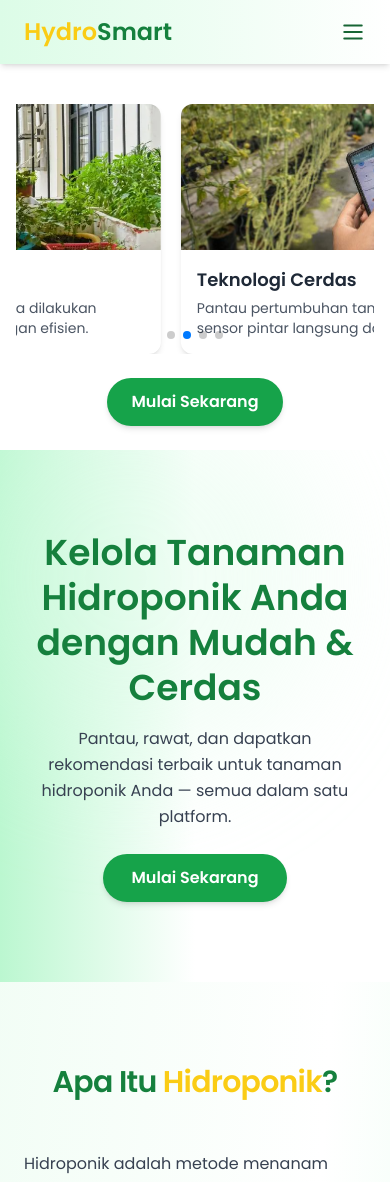
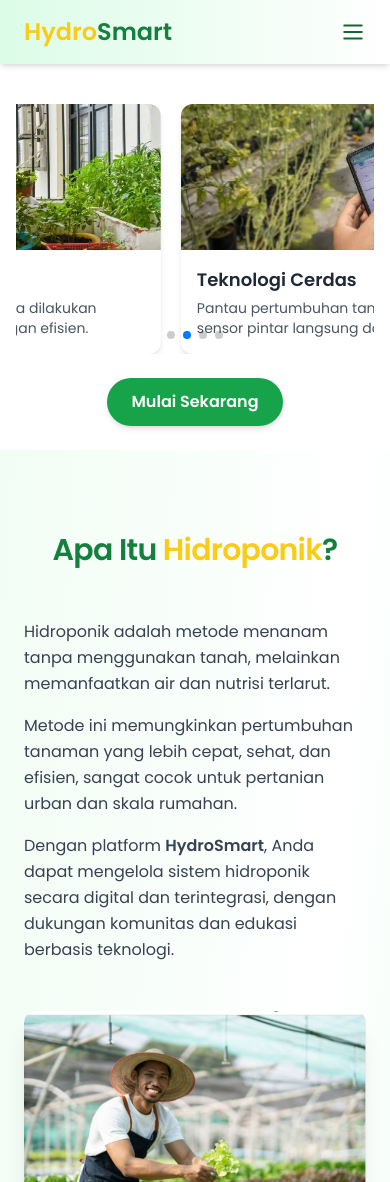
Before and after one commit to RduaneD/hydrosmart-frontend, a React (Vite) app: page / in a window 390 px wide. Shown: the top 1182 px of the page. Built offline with nearby package versions, Linux system fonts and the light colour scheme.

Commit message:
Update Hero.jsx

```diff
--- a/src/components/Hero.jsx
+++ b/src/components/Hero.jsx
@@ -3,7 +3,7 @@ import { Autoplay, Pagination, Navigation } from 'swiper/modules';
 import 'swiper/css';
 import 'swiper/css/pagination';
 import 'swiper/css/navigation';
-import { Link } from 'react-router-dom'; // ⬅️ Tambahkan ini
+import { Link } from 'react-router-dom';
 
 import card1Img from '../assets/cards/card1.png';
 import card2Img from '../assets/cards/card2.jpg';
@@ -37,8 +37,8 @@ export default function Hero() {
 
   return (
     <>
-      {/* === Carousel Atas (mobile/tablet) === */}
-      <section className="md:hidden px-4 pt-10 pb-6 bg-white order-first">
+      {/* === Carousel Atas (hanya tampil di mobile) === */}
+      <section className="block sm:hidden px-4 pt-10 pb-6 bg-white order-first">
         <Swiper
           modules={[Autoplay, Pagination]}
           spaceBetween={20}
@@ -65,7 +65,6 @@ export default function Hero() {
           ))}
         </Swiper>
 
-        {/* Tombol login mobile */}
         <div className="mt-6 text-center">
           <Link
             to="/login"
@@ -76,8 +75,8 @@ export default function Hero() {
         </div>
       </section>
 
-      {/* === Hero Section (desktop & tablet) === */}
-      <section className="relative flex flex-col-reverse md:flex-row items-center justify-between px-6 md:px-10 py-20 bg-gradient-to-r from-green-200 via-white to-white overflow-hidden">
+      {/* === Hero Section (hanya tampil di tablet & desktop) === */}
+      <section className="hidden sm:flex relative flex-col-reverse md:flex-row items-center justify-between px-6 md:px-10 py-20 bg-gradient-to-r from-green-200 via-white to-white overflow-hidden">
         {/* Background Glow */}
         <div className="absolute -top-16 -left-16 w-96 h-96 bg-green-100 opacity-40 rounded-full blur-3xl pointer-events-none z-0"></div>
 
@@ -105,7 +104,7 @@ export default function Hero() {
         />
       </section>
 
-      {/* === Carousel Bawah (desktop) === */}
+      {/* === Carousel Bawah (hanya tampil di desktop & tablet) === */}
       <section className="hidden md:block px-6 md:px-10 py-16 bg-white">
         <Swiper
           modules={[Autoplay, Pagination, Navigation]}
```
